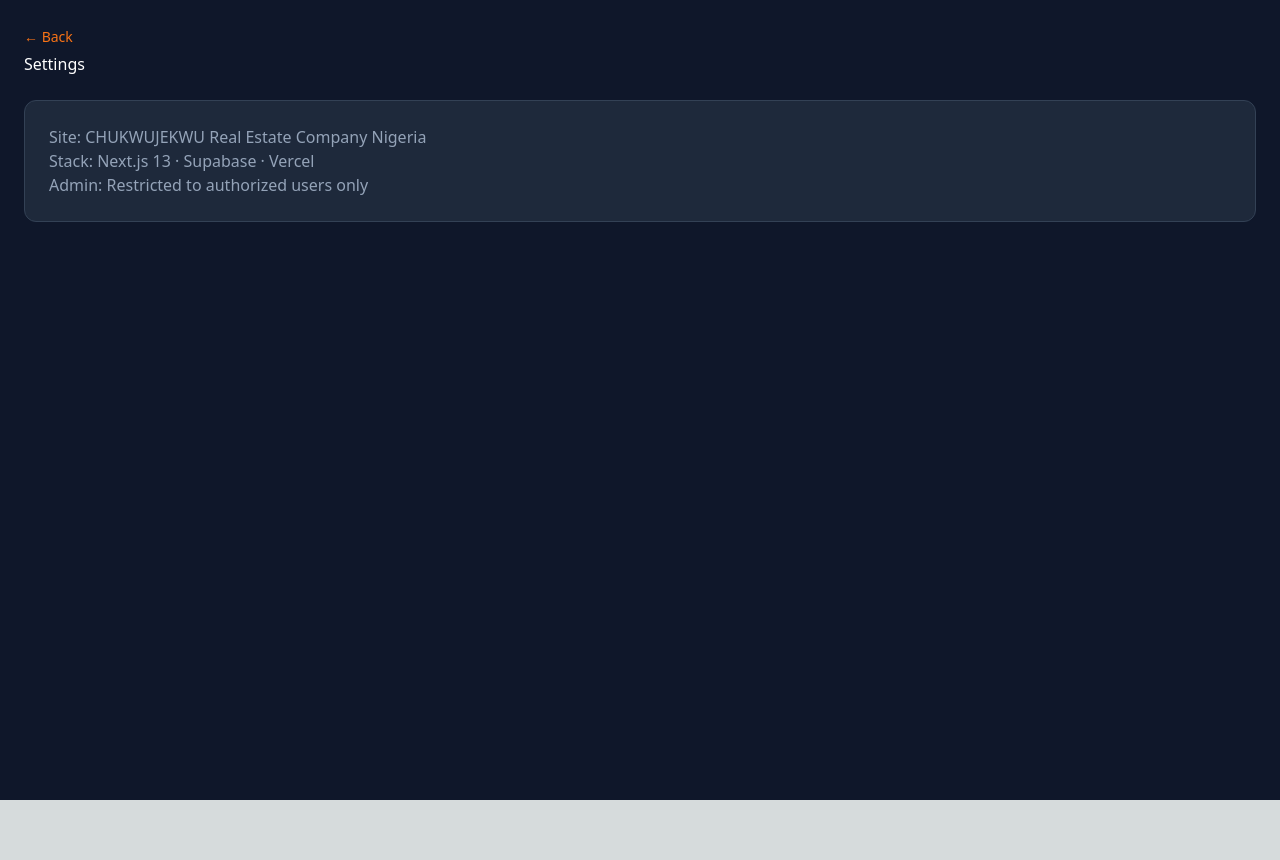
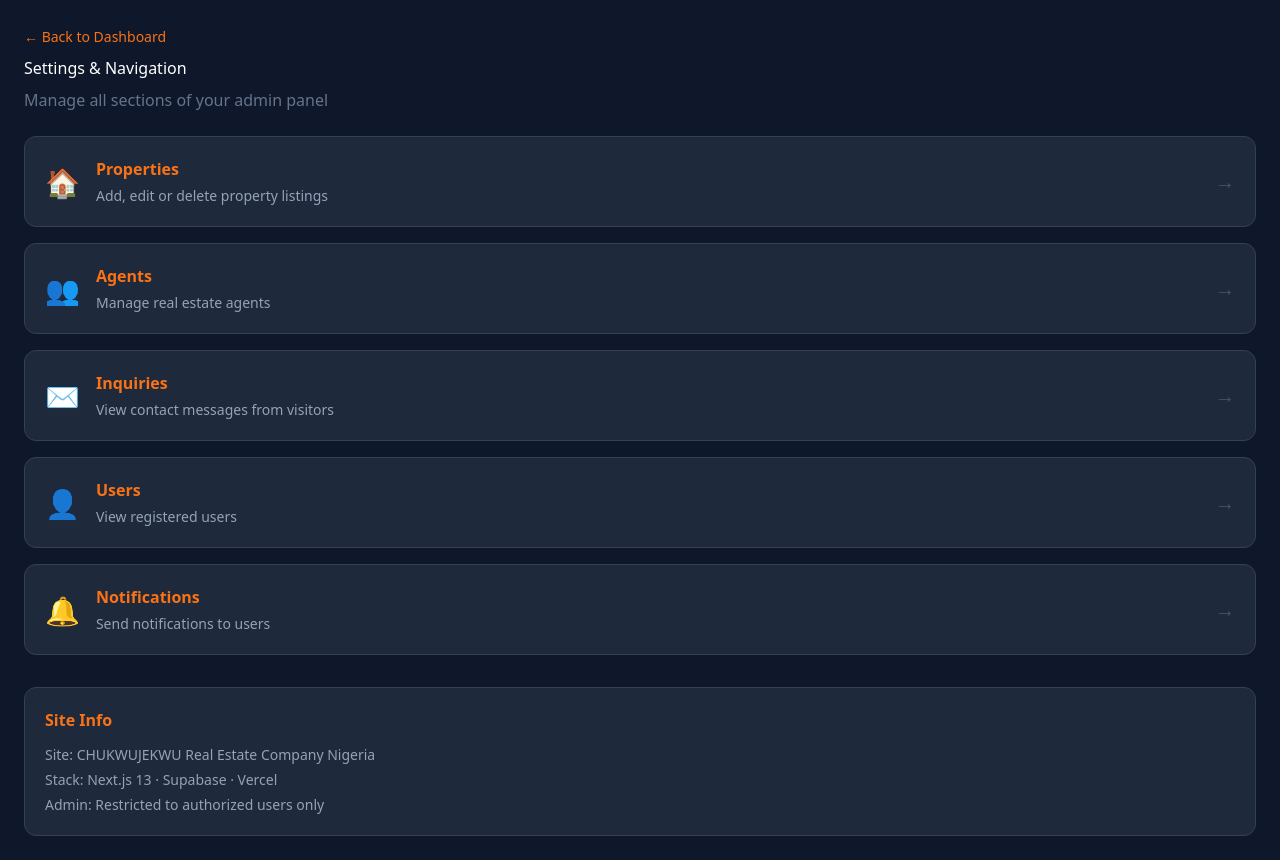
Before and after one commit to purecomic/CHUKWUJEKWU-Real-estate-Nigeria-development-company-, a Next.js app: page /admin/settings in a window 1280 px wide. Before the commit the page ends 800 px from the top, so only its background shows below. Built offline with nearby package versions, Linux system fonts and the light colour scheme.

Commit message:
Fix admin dashboard with real data and settings navigation

```diff
--- a/app/admin/page.tsx
+++ b/app/admin/page.tsx
@@ -1,101 +1,91 @@
+"use client";
+import { useState, useEffect } from "react";
+import { createClient } from "@supabase/supabase-js";
+
 export default function AdminPage() {
+  const supabase = createClient(process.env.NEXT_PUBLIC_SUPABASE_URL!, process.env.NEXT_PUBLIC_SUPABASE_ANON_KEY!);
+  const [counts, setCounts] = useState({properties:0,agents:0,inquiries:0,users:0});
+
+  useEffect(()=>{
+    const load = async () => {
+      const [p,a,i,u] = await Promise.all([
+        supabase.from("properties").select("id",{count:"exact",head:true}),
+        supabase.from("agents").select("id",{count:"exact",head:true}),
+        supabase.from("inquiries").select("id",{count:"exact",head:true}),
+        supabase.from("users").select("id",{count:"exact",head:true}),
+      ]);
+      setCounts({
+        properties: p.count||0,
+        agents: a.count||0,
+        inquiries: i.count||0,
+        users: u.count||0,
+      });
+    };
+    load();
+  },[]);
+
+  const navItems = [
+    {label:"Dashboard",emoji:"📊",href:"/admin",active:true},
+    {label:"Properties",emoji:"🏠",href:"/admin/properties"},
+    {label:"Agents",emoji:"👥",href:"/admin/agents"},
+    {label:"Inquiries",emoji:"✉️",href:"/admin/inquiries"},
+    {label:"Notifications",emoji:"🔔",href:"/admin/notifications"},
+    {label:"Users",emoji:"👤",href:"/admin/users"},
+    {label:"Settings",emoji:"⚙️",href:"/admin/settings"},
+  ];
+
   const stats = [
-    {label:"Total Properties",value:"6",emoji:"🏠",color:"#ea580c"},
-    {label:"Total Agents",value:"4",emoji:"👥",color:"#2563eb"},
-    {label:"Inquiries",value:"12",emoji:"✉️",color:"#16a34a"},
-    {label:"Total Users",value:"28",emoji:"👤",color:"#9333ea"},
+    {label:"Total Properties",value:counts.properties,emoji:"🏠",color:"#ea580c"},
+    {label:"Total Agents",value:counts.agents,emoji:"👥",color:"#2563eb"},
+    {label:"Inquiries",value:counts.inquiries,emoji:"✉️",color:"#16a34a"},
+    {label:"Total Users",value:counts.users,emoji:"👤",color:"#9333ea"},
   ];
-  const inquiries = [
-    {name:"John Adeyemi",email:"john@email.com",property:"4-Bedroom Duplex in Lekki",date:"Today"},
-    {name:"Grace Obi",email:"grace@email.com",property:"3-Bedroom Apartment Maitama",date:"Yesterday"},
-    {name:"Musa Ibrahim",email:"musa@email.com",property:"Land in Trans Amadi",date:"2 days ago"},
+
+  const quickLinks = [
+    {label:"Add Property",desc:"List a new property",href:"/admin/properties/new",emoji:"🏠",bg:"#ea580c"},
+    {label:"Add Agent",desc:"Register agent",href:"/admin/agents/new",emoji:"👥",bg:"#1e3a5f"},
+    {label:"View Inquiries",desc:"Check messages",href:"/admin/inquiries",emoji:"✉️",bg:"#14532d"},
+    {label:"Notifications",desc:"Send to users",href:"/admin/notifications",emoji:"🔔",bg:"#4a1d96"},
   ];
+
   return (
     <main style={{background:"#0f172a",minHeight:"100vh",fontFamily:"system-ui,sans-serif",display:"flex"}}>
-      {/* Sidebar */}
       <div style={{width:"220px",background:"#1e293b",borderRight:"1px solid #334155",display:"flex",flexDirection:"column",position:"fixed",height:"100vh",top:0,left:0}}>
         <div style={{padding:"20px",borderBottom:"1px solid #334155"}}>
           <p style={{color:"#f97316",fontWeight:"900",fontSize:"14px",margin:"0 0 2px"}}>CHUKWUJEKWU</p>
           <p style={{color:"#64748b",fontSize:"11px",margin:0}}>Admin Panel</p>
         </div>
         <nav style={{padding:"12px",flex:1}}>
-          {[
-            {label:"Dashboard",emoji:"📊",href:"/admin",active:true},
-            {label:"Properties",emoji:"🏠",href:"/admin/properties"},
-            {label:"Agents",emoji:"👥",href:"/admin/agents"},
-            {label:"Inquiries",emoji:"✉️",href:"/admin/inquiries"},
-            {label:"Notifications",emoji:"🔔",href:"/admin/notifications"},
-            {label:"Users",emoji:"👤",href:"/admin/users"},
-            {label:"Settings",emoji:"⚙️",href:"/admin/settings"},
-          ].map((item,i)=>(
-            <a key={i} href={item.href} style={{display:"flex",alignItems:"center",gap:"10px",padding:"10px 12px",borderRadius:"10px",textDecoration:"none",marginBottom:"4px",background:item.active?"#ea580c":"transparent",color:item.active?"white":"#94a3b8",fontSize:"14px",fontWeight:item.active?"bold":"normal"}}>
+          {navItems.map(item=>(
+            <a key={item.href} href={item.href} style={{display:"flex",alignItems:"center",gap:"10px",padding:"10px 12px",borderRadius:"10px",textDecoration:"none",marginBottom:"4px",background:item.active?"#ea580c":"transparent",color:item.active?"white":"#94a3b8",fontSize:"14px",fontWeight:item.active?"bold":"normal"}}>
               <span>{item.emoji}</span>{item.label}
             </a>
           ))}
         </nav>
-        <div style={{padding:"12px",borderTop:"1px solid #334155"}}>
-          <a href="/" style={{display:"flex",alignItems:"center",gap:"10px",padding:"10px 12px",borderRadius:"10px",textDecoration:"none",color:"#ef4444",fontSize:"14px"}}>
-            🚪 Logout
-          </a>
-        </div>
+        <a href="/" style={{display:"flex",alignItems:"center",gap:"10px",padding:"10px 12px",borderRadius:"10px",textDecoration:"none",margin:"12px",color:"#ef4444",fontSize:"14px"}}>
+          🚪 Exit Admin
+        </a>
       </div>
-
-      {/* Main */}
-      <div style={{marginLeft:"220px",flex:1,padding:"24px"}}>
-        <div style={{marginBottom:"24px"}}>
-          <h1 style={{color:"white",fontSize:"24px",fontWeight:"bold",margin:"0 0 4px"}}>Dashboard</h1>
-          <p style={{color:"#64748b",margin:0}}>Welcome back, Admin</p>
-        </div>
-
-        {/* Stats */}
-        <div style={{display:"grid",gridTemplateColumns:"repeat(2,1fr)",gap:"14px",marginBottom:"24px"}}>
-          {stats.map((s,i)=>(
-            <div key={i} style={{background:"#1e293b",borderRadius:"16px",padding:"20px",border:"1px solid #334155"}}>
-              <div style={{display:"flex",alignItems:"center",justifyContent:"space-between",marginBottom:"12px"}}>
-                <span style={{fontSize:"28px"}}>{s.emoji}</span>
-                <div style={{width:"10px",height:"10px",borderRadius:"50%",background:s.color}}></div>
-              </div>
-              <p style={{color:"white",fontSize:"32px",fontWeight:"900",margin:"0 0 4px"}}>{s.value}</p>
-              <p style={{color:"#64748b",fontSize:"13px",margin:0}}>{s.label}</p>
+      <div style={{marginLeft:"220px",padding:"24px",flex:1,color:"white"}}>
+        <h1 style={{color:"white",margin:"0 0 4px"}}>Dashboard</h1>
+        <p style={{color:"#64748b",marginBottom:"24px"}}>Welcome back, Admin</p>
+        <div style={{display:"grid",gridTemplateColumns:"repeat(2,1fr)",gap:"16px",marginBottom:"24px"}}>
+          {stats.map(s=>(
+            <div key={s.label} style={{background:"#1e293b",borderRadius:"16px",padding:"20px",border:"1px solid #334155"}}>
+              <p style={{fontSize:"28px",margin:"0 0 8px"}}>{s.emoji}</p>
+              <p style={{fontSize:"28px",fontWeight:"900",color:s.color,margin:"0 0 4px"}}>{s.value}</p>
+              <p style={{color:"#64748b",margin:0,fontSize:"13px"}}>{s.label}</p>
             </div>
           ))}
         </div>
-
-        {/* Quick Actions */}
-        <div style={{display:"grid",gridTemplateColumns:"repeat(2,1fr)",gap:"14px",marginBottom:"24px"}}>
-          <a href="/admin/properties/new" style={{background:"#ea580c",borderRadius:"16px",padding:"20px",textDecoration:"none",display:"flex",alignItems:"center",justifyContent:"space-between"}}>
-            <div>
-              <p style={{color:"white",fontWeight:"bold",margin:"0 0 4px"}}>Add Property</p>
-              <p style={{color:"#fed7aa",fontSize:"13px",margin:0}}>List new property</p>
-            </div>
-            <span style={{fontSize:"24px"}}>+</span>
-          </a>
-          <a href="/admin/agents/new" style={{background:"#1e3a5f",borderRadius:"16px",padding:"20px",textDecoration:"none",display:"flex",alignItems:"center",justifyContent:"space-between",border:"1px solid #334155"}}>
-            <div>
-              <p style={{color:"white",fontWeight:"bold",margin:"0 0 4px"}}>Add Agent</p>
-              <p style={{color:"#64748b",fontSize:"13px",margin:0}}>Register agent</p>
-            </div>
-            <span style={{fontSize:"24px"}}>+</span>
-          </a>
-        </div>
-
-        {/* Recent Inquiries */}
-        <div style={{background:"#1e293b",borderRadius:"16px",border:"1px solid #334155"}}>
-          <div style={{padding:"16px 20px",borderBottom:"1px solid #334155",display:"flex",justifyContent:"space-between",alignItems:"center"}}>
-            <h2 style={{color:"white",fontWeight:"bold",margin:0}}>Recent Inquiries</h2>
-            <a href="/admin/inquiries" style={{color:"#f97316",fontSize:"13px",textDecoration:"none"}}>View All</a>
-          </div>
-          {inquiries.map((inq,i)=>(
-            <div key={i} style={{padding:"16px 20px",borderBottom:i<inquiries.length-1?"1px solid #334155":"none"}}>
-              <div style={{display:"flex",justifyContent:"space-between",alignItems:"start"}}>
-                <div>
-                  <p style={{color:"white",fontWeight:"bold",margin:"0 0 2px",fontSize:"15px"}}>{inq.name}</p>
-                  <p style={{color:"#64748b",fontSize:"13px",margin:"0 0 4px"}}>{inq.email}</p>
-                  <p style={{color:"#f97316",fontSize:"12px",margin:0}}>{inq.property}</p>
-                </div>
-                <span style={{color:"#475569",fontSize:"12px"}}>{inq.date}</span>
-              </div>
-            </div>
+        <h2 style={{color:"white",margin:"0 0 16px"}}>Quick Actions</h2>
+        <div style={{display:"grid",gridTemplateColumns:"repeat(2,1fr)",gap:"16px"}}>
+          {quickLinks.map(q=>(
+            <a key={q.href} href={q.href} style={{background:q.bg,borderRadius:"16px",padding:"20px",textDecoration:"none",display:"block"}}>
+              <p style={{fontSize:"24px",margin:"0 0 8px"}}>{q.emoji}</p>
+              <p style={{color:"white",fontWeight:"bold",margin:"0 0 4px"}}>{q.label}</p>
+              <p style={{color:"rgba(255,255,255,0.7)",margin:0,fontSize:"13px"}}>{q.desc}</p>
+            </a>
           ))}
         </div>
       </div>
--- a/app/admin/settings/page.tsx
+++ b/app/admin/settings/page.tsx
@@ -1,13 +1,34 @@
 "use client";
 export default function AdminSettings() {
+  const sections = [
+    {title:"Properties",desc:"Add, edit or delete property listings",href:"/admin/properties",emoji:"🏠"},
+    {title:"Agents",desc:"Manage real estate agents",href:"/admin/agents",emoji:"👥"},
+    {title:"Inquiries",desc:"View contact messages from visitors",href:"/admin/inquiries",emoji:"✉️"},
+    {title:"Users",desc:"View registered users",href:"/admin/users",emoji:"👤"},
+    {title:"Notifications",desc:"Send notifications to users",href:"/admin/notifications",emoji:"🔔"},
+  ];
   return (
     <div style={{padding:"24px",background:"#0f172a",minHeight:"100vh",color:"white",fontFamily:"system-ui,sans-serif"}}>
-      <a href="/admin" style={{color:"#f97316",textDecoration:"none",fontSize:"14px"}}>← Back</a>
-      <h1 style={{color:"white",margin:"4px 0 24px"}}>Settings</h1>
-      <div style={{background:"#1e293b",borderRadius:"12px",padding:"24px",border:"1px solid #334155"}}>
-        <p style={{color:"#94a3b8"}}>Site: CHUKWUJEKWU Real Estate Company Nigeria</p>
-        <p style={{color:"#94a3b8"}}>Stack: Next.js 13 · Supabase · Vercel</p>
-        <p style={{color:"#94a3b8"}}>Admin: Restricted to authorized users only</p>
+      <a href="/admin" style={{color:"#f97316",textDecoration:"none",fontSize:"14px"}}>← Back to Dashboard</a>
+      <h1 style={{color:"white",margin:"8px 0 8px"}}>Settings & Navigation</h1>
+      <p style={{color:"#64748b",marginBottom:"24px"}}>Manage all sections of your admin panel</p>
+      <div style={{display:"grid",gap:"16px",marginBottom:"32px"}}>
+        {sections.map(s=>(
+          <a key={s.href} href={s.href} style={{background:"#1e293b",borderRadius:"12px",padding:"20px",border:"1px solid #334155",textDecoration:"none",display:"flex",alignItems:"center",gap:"16px"}}>
+            <span style={{fontSize:"28px"}}>{s.emoji}</span>
+            <div>
+              <p style={{color:"#f97316",fontWeight:"bold",margin:"0 0 4px",fontSize:"16px"}}>{s.title}</p>
+              <p style={{color:"#94a3b8",margin:0,fontSize:"14px"}}>{s.desc}</p>
+            </div>
+            <span style={{color:"#475569",marginLeft:"auto",fontSize:"20px"}}>→</span>
+          </a>
+        ))}
+      </div>
+      <div style={{background:"#1e293b",borderRadius:"12px",padding:"20px",border:"1px solid #334155"}}>
+        <p style={{color:"#f97316",fontWeight:"bold",margin:"0 0 12px"}}>Site Info</p>
+        <p style={{color:"#94a3b8",margin:"0 0 4px",fontSize:"14px"}}>Site: CHUKWUJEKWU Real Estate Company Nigeria</p>
+        <p style={{color:"#94a3b8",margin:"0 0 4px",fontSize:"14px"}}>Stack: Next.js 13 · Supabase · Vercel</p>
+        <p style={{color:"#94a3b8",margin:0,fontSize:"14px"}}>Admin: Restricted to authorized users only</p>
       </div>
     </div>
   );
```
